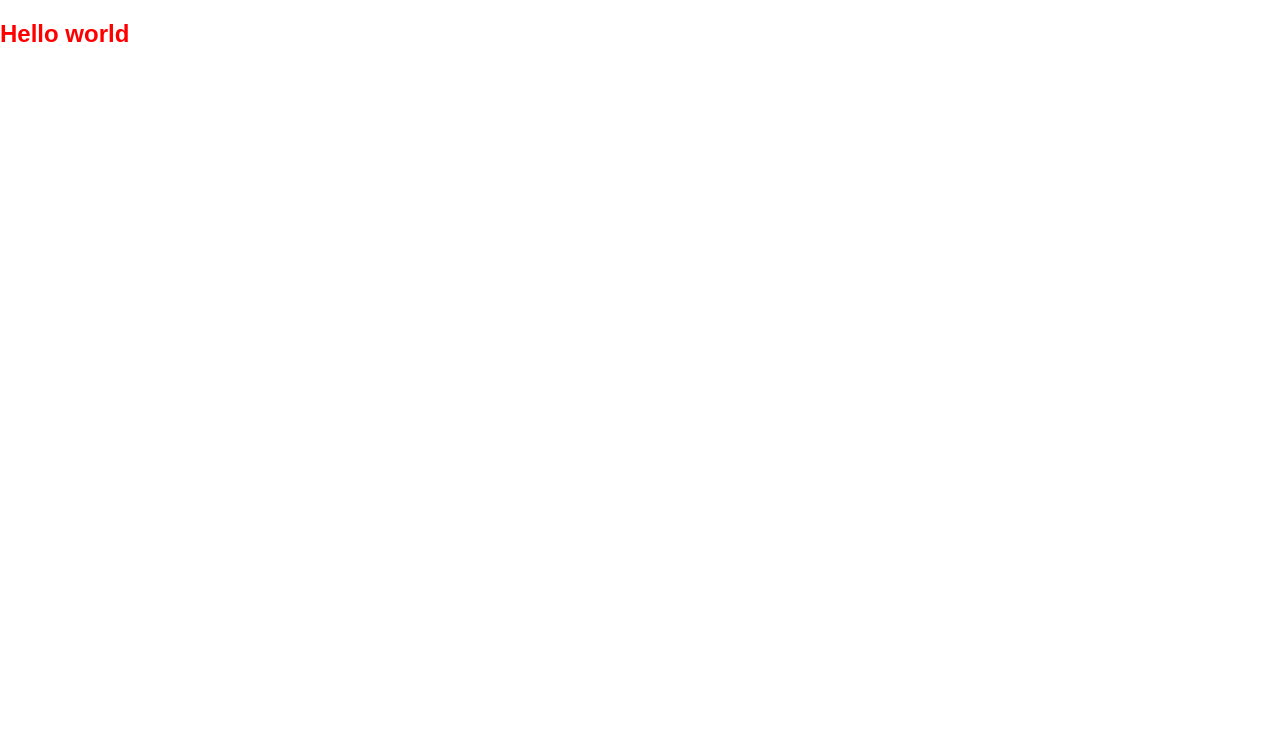
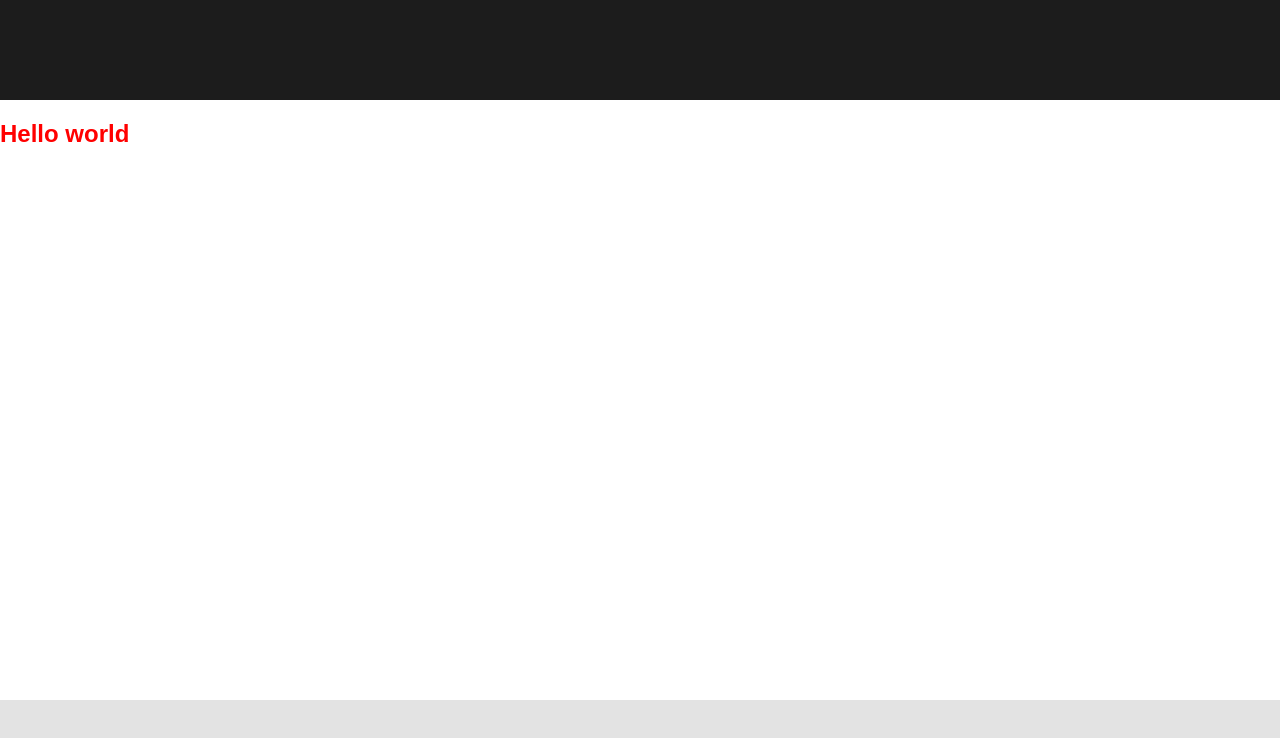
Before and after one commit to neb-b/vibrate, a React app: page / in a window 1280 px wide. Shown: the top 738 px of the page. Built offline with nearby package versions, Linux system fonts and the light colour scheme.

Commit message:
simple style

```diff
--- a/src/App.js
+++ b/src/App.js
@@ -5,7 +5,6 @@ import './style/app.css';
 
 class App extends Component {
   render() {
-    console.log("this", this.props)
     return (
       <div className="app">
         <Header />
--- a/src/components/footer/index.js
+++ b/src/components/footer/index.js
@@ -1,4 +1,5 @@
 import React, { Component } from 'react'
+import '../../style/footer.css'
 
 class Footer extends Component {
   render() {
--- a/src/components/header/index.js
+++ b/src/components/header/index.js
@@ -1,4 +1,5 @@
 import React, { Component } from 'react'
+import '../../style/header.css'
 
 class Header extends Component {
   render() {
--- a/src/style/footer.css
+++ b/src/style/footer.css
@@ -1,3 +1,7 @@
 .footer {
-
+  position: absolute;
+  bottom: 0;
+  width: 100%;
+  height: 100px;
+  background-color: #e3e3e3;
 }
--- a/src/style/header.css
+++ b/src/style/header.css
@@ -1,3 +1,5 @@
 .header {
-
+  width: 100%;
+  height: 100px;
+  background-color: #1c1c1c
 }
```
